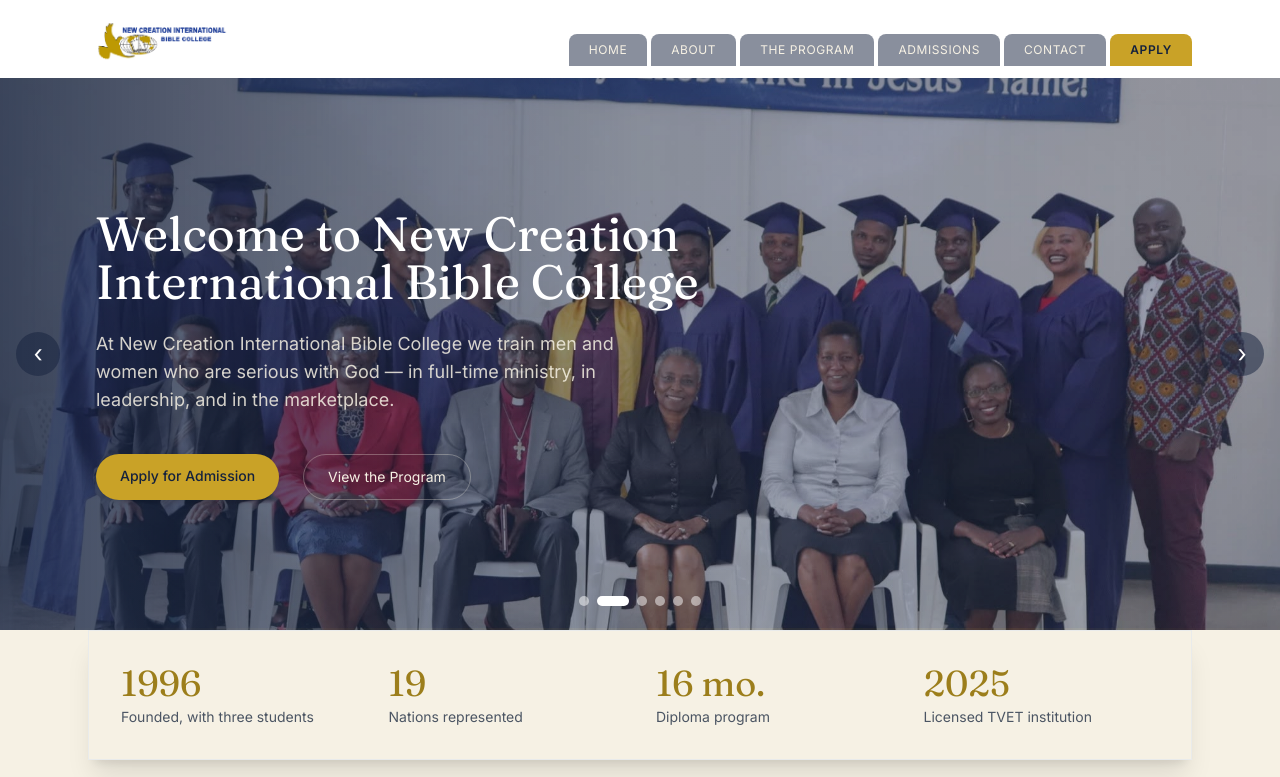
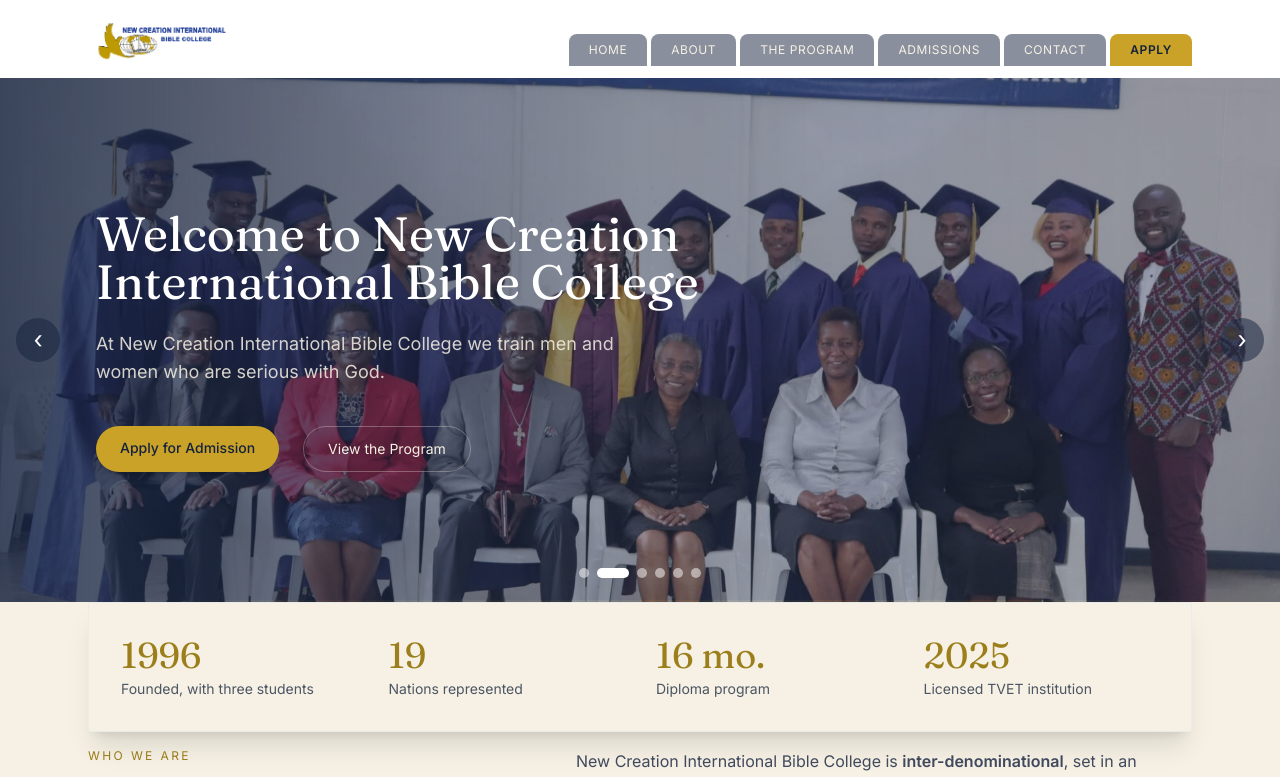
Before and after one commit to matthewkuria/ncibc, a Next.js app: page / in a window 1280 px wide. Shown: the top 777 px of the page. Built offline with nearby package versions, Linux system fonts and the light colour scheme.

Commit message:
Add the caption back

```diff
--- a/app/page.tsx
+++ b/app/page.tsx
@@ -50,10 +50,9 @@
           >
             Welcome to New Creation International Bible College
           </h1>
-          <p className="hidden md:block mt-6 sm:max-w-xl font-body text-base leading-relaxed text-parchment/85 md:text-lg">
+          <p className=" mt-6 sm:max-w-xl font-body text-base leading-relaxed text-parchment/85 md:text-lg">
             At New Creation International Bible College we train men and women
-            who are serious with God &mdash; in full-time ministry, in
-            leadership, and in the marketplace.
+            who are serious with God.
           </p>
           <div className="mt-10 flex gap-4 md:gap-6">
             <Link
```
